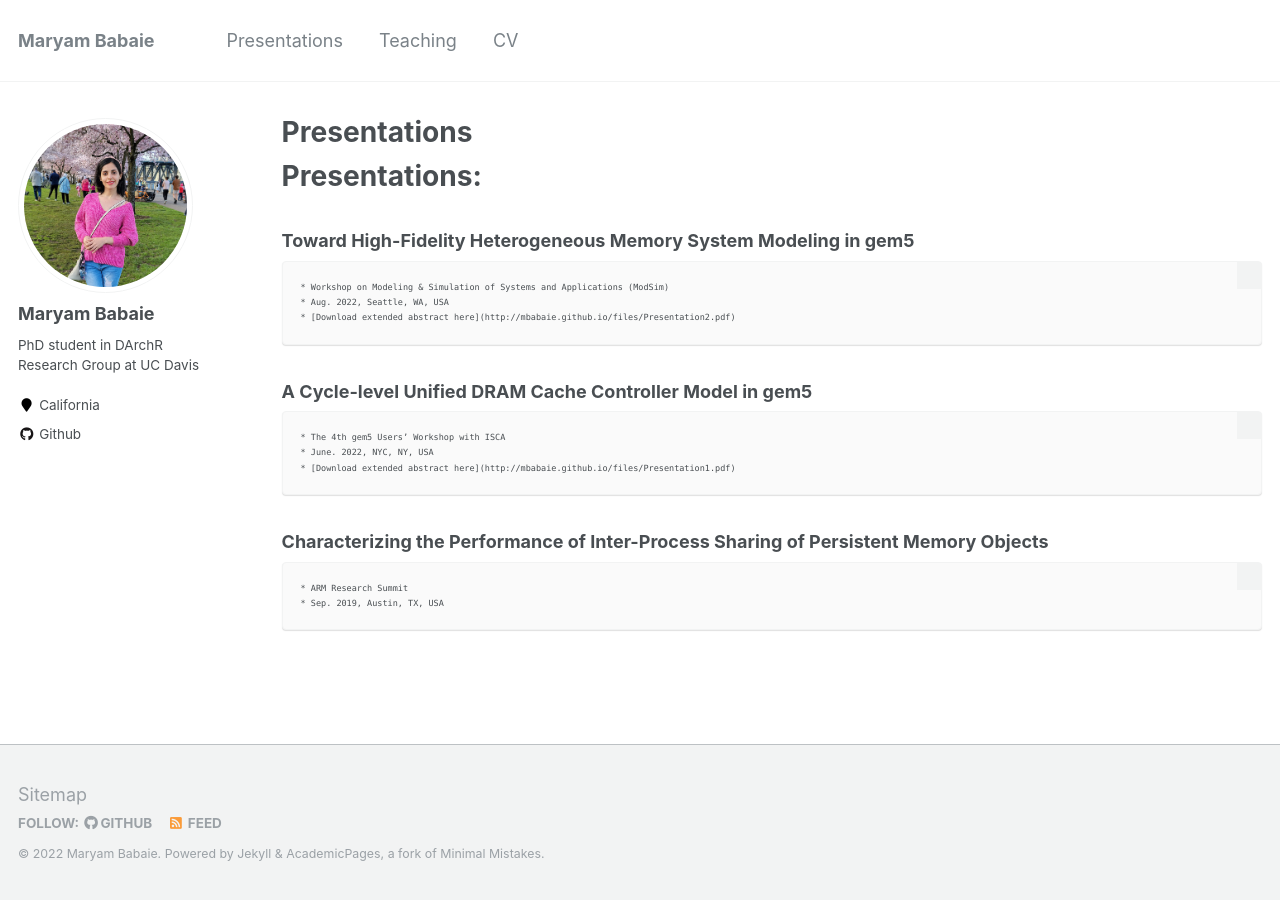
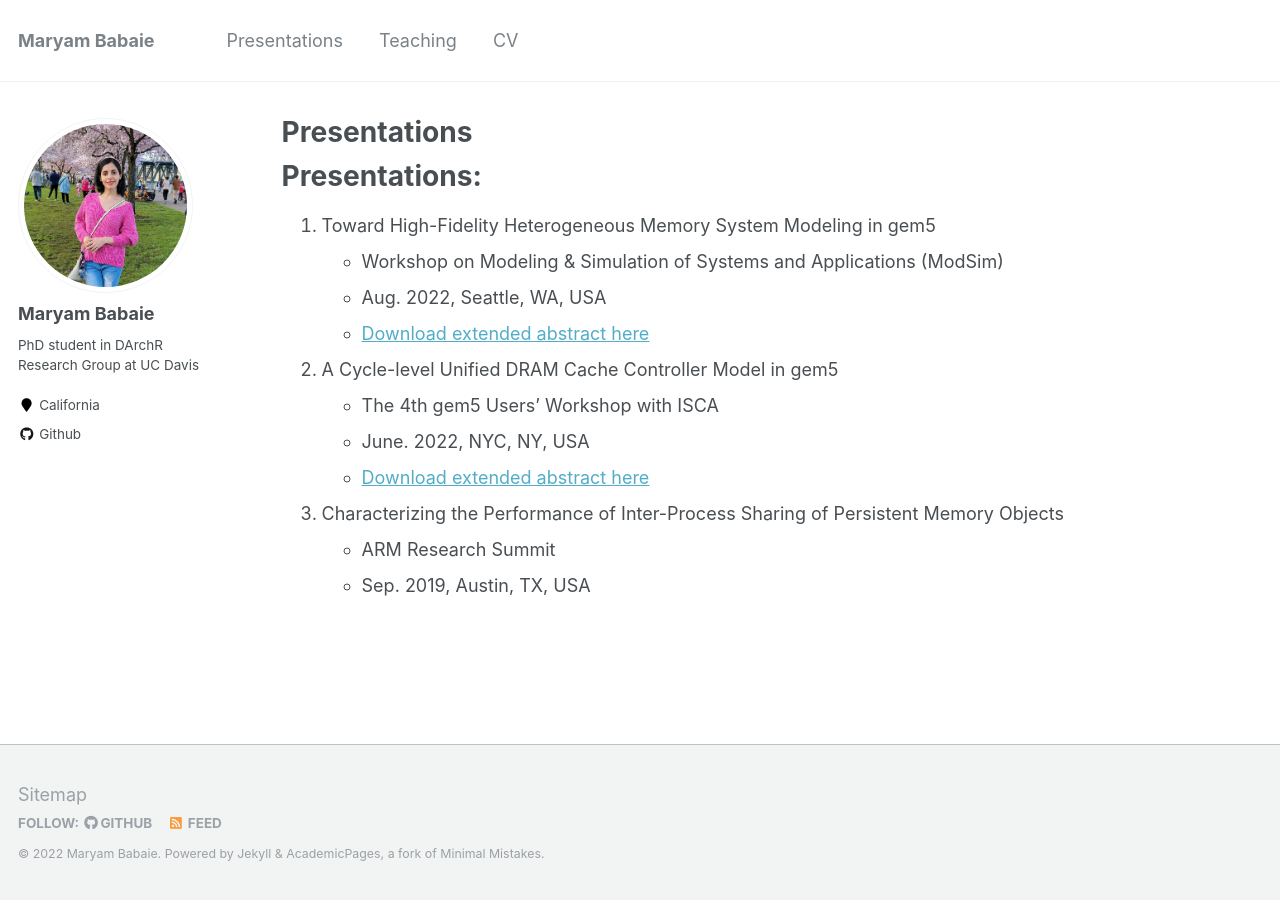
Before and after one commit to mbabaie/mbabaie.github.io, a Jekyll site: the page built from _pages/Presentations.md, in a window 1280 px wide. Built offline with Jekyll 4.4.1, drawn with Linux system fonts in a browser that asks for light colours; part of the change alters nothing that is shown.

Commit message:
Update Presentations.md

```diff
--- a/_pages/Presentations.md
+++ b/_pages/Presentations.md
@@ -9,16 +9,16 @@ author_profile: true
 
 # Presentations:
 
-### Toward High-Fidelity Heterogeneous Memory System Modeling in gem5
+1. Toward High-Fidelity Heterogeneous Memory System Modeling in gem5
 	* Workshop on Modeling & Simulation of Systems and Applications (ModSim)
 	* Aug. 2022, Seattle, WA, USA
 	* [Download extended abstract here](http://mbabaie.github.io/files/Presentation2.pdf)
 
-### A Cycle-level Unified DRAM Cache Controller Model in gem5
+2. A Cycle-level Unified DRAM Cache Controller Model in gem5
 	* The 4th gem5 Users’ Workshop with ISCA
 	* June. 2022, NYC, NY, USA
 	* [Download extended abstract here](http://mbabaie.github.io/files/Presentation1.pdf)
 
-### Characterizing the Performance of Inter-Process Sharing of Persistent Memory Objects
+3. Characterizing the Performance of Inter-Process Sharing of Persistent Memory Objects
 	* ARM Research Summit
 	* Sep. 2019, Austin, TX, USA
```
